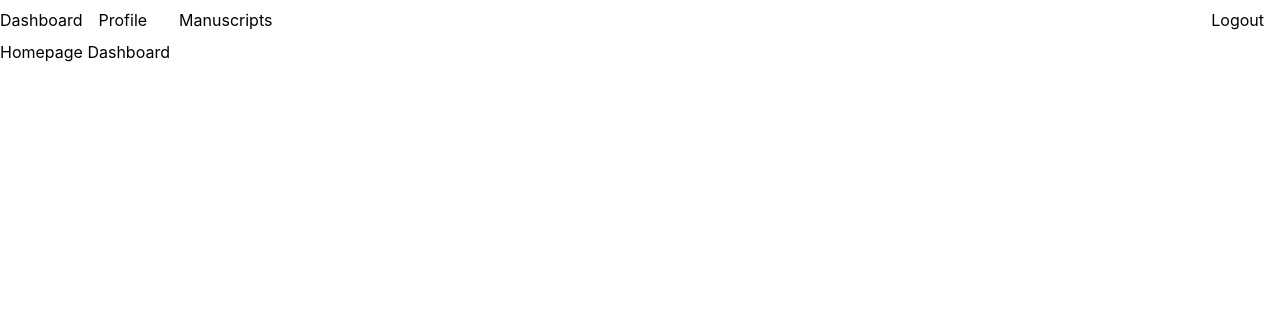
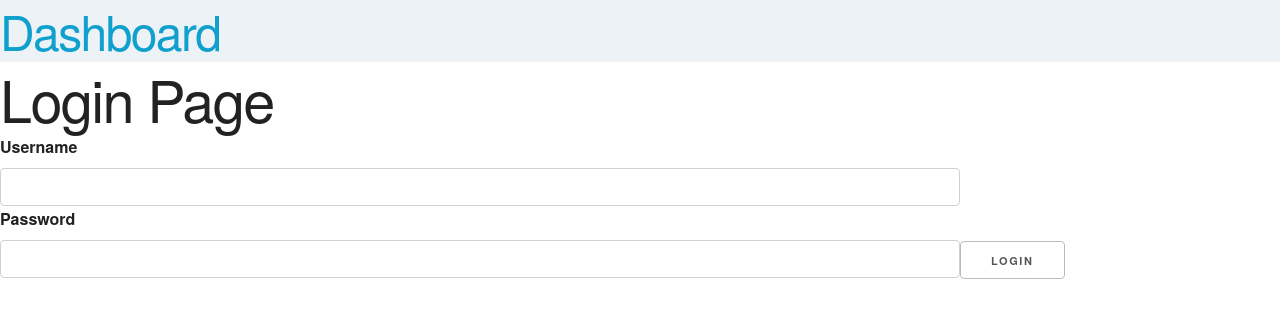
Before and after one commit to steerpike/wip, a React (Create React App) app: page /login in a window 1280 px wide. Before the commit this address led to /. Shown: the top 318 px of the page. Built offline with nearby package versions, Linux system fonts and the light colour scheme.

Commit message:
Added database and listing/creating manuscripts into DB and context api

```diff
--- a/src/App.js
+++ b/src/App.js
@@ -1,6 +1,6 @@
 import React from 'react';
-import { AuthProvider } from './AuthContext'
 import { BrowserRouter as Router, Route, Switch } from 'react-router-dom'
+import { AuthContext } from './AuthContext'
 import Header from './Header';
 import Profile from './Profile';
 import Dashboard from './Dashboard';
@@ -11,48 +11,27 @@ import Manuscript from './Manuscripts/Manuscript';
 import NewManuscript from './Manuscripts/NewManuscript';
 
 export default class App extends React.Component {
-  state = {
-    manuscripts: {
-        "podcast-work:1565919435": {
-            _id: "Manuscript:podcast-work:1565919435",
-            slug: "podcast-work:1565919435",
-            title: "Podcast Work",
-            content: "A podcast series on couch to 80K words",
-            createdAt: new Date(),
-            updatedAt: new Date()
-        },
-        "the-good-thief:1565919577": {
-            _id: "Manuscript:the-good-thief:1565919577",
-            slug: "the-good-thief:1565919577",
-            title: "The good thief",
-            content: "A novel on being the immortal thief crucified with Jesus.",
-            createdAt: new Date(),
-            updatedAt: new Date()
-        }
-    }
+  static contextType = AuthContext
+
+  async componentDidMount() {
+
   }
-
-
   handleSave = (manuscript) => {
     let getSlug = require('speakingurl');
     manuscript.createdAt = new Date().getTime()
     manuscript.updatedAt = new Date().getTime()
     let slug = getSlug(manuscript.title)+":"+manuscript.createdAt
     manuscript.slug = slug
-    manuscript['_id'] = "Manuscript:"+slug
-    const {manuscripts} = this.state
-    this.setState({
-      manuscripts: {
-        ...manuscripts,
-        [slug]:manuscript
-      }
-    })
+    manuscript['id'] = "Manuscript:"+slug
+    //const {manuscripts} = this.state
+    this.context.addManuscript(manuscript)
     return slug;
   }
   render() {
+
     return (
+
       <div>
-        <AuthProvider>
           <Router>
           <Header />
 
@@ -60,15 +39,16 @@ export default class App extends React.Component {
             <Switch>
               <Route path="/login" component={Login} />
               <ProtectedRoute path="/manuscripts/new" component={(props) => <NewManuscript {...props} onSave={this.handleSave } />} />
-              <ProtectedRoute path="/manuscripts/:slug" component={(props) => <Manuscript {...props} manuscript={this.state.manuscripts[props.match.params.slug]} />}  />
-              <ProtectedRoute path="/manuscripts" component= {(props) => <Manuscripts {...props} manuscripts={this.state.manuscripts} />} />
+              <ProtectedRoute path="/manuscripts/:slug" component={(props) => <Manuscript {...props} manuscript={this.context.manuscripts[props.match.params.slug]} />}  />
+              <ProtectedRoute path="/manuscripts" component= {(props) => <Manuscripts {...props} manuscripts={this.context.manuscripts} />} />
               <ProtectedRoute path="/profile" component={Profile} />
               <ProtectedRoute path="/" component={Dashboard} />
             </Switch>
           </div>
           </Router>
-        </AuthProvider>
+
       </div>
+
     );
   }
 }
--- a/src/AuthContext.js
+++ b/src/AuthContext.js
@@ -1,25 +1,60 @@
 import React from 'react'
+import DB from './Storage/db'
 
 
 const AuthContext = React.createContext()
 
 class AuthProvider extends React.Component {
     state = {
-        isAuth: true
+        isAuth: false,
+        user: {
+          username: undefined
+        },
+        db: undefined,
+        manuscripts: {}
+    }
+    getManuscripts = async () => {
+      const manuscripts = await this.state.db.getAll()
+      this.setState({
+        manuscripts
+      })
+    }
+    addManuscript = async (manuscript) => {
+      const response = await this.state.db.createManuscript(manuscript)
+      console.log('response',response)
+      this.setState({
+        manuscripts: {
+          ...this.state.manuscripts,
+          [manuscript.slug]:manuscript
+        }
+      })
     }
     login = (name,password) => {
         setTimeout(() => this.setState({ isAuth: true }), 1000)
+        this.setState({
+          ...this.state,
+          user: {
+            username:'brightcarvings'
+          },
+          db:new DB('brightcarvings')
+        }, () => this.getManuscripts())
+
     }
     logout = () => {
         this.setState({ isAuth: false })
     }
     render() {
-        return (
+      return (
           <AuthContext.Provider
             value={{
               isAuth: this.state.isAuth,
               login: this.login,
-              logout: this.logout
+              logout: this.logout,
+              updateManuscripts: this.updateManuscripts,
+              addManuscript: this.addManuscript,
+              user: this.state.user,
+              db: this.state.db,
+              manuscripts: this.state.manuscripts
             }}
           >
             {this.props.children}
@@ -29,4 +64,4 @@ class AuthProvider extends React.Component {
 }
 const AuthConsumer = AuthContext.Consumer
 
-export { AuthProvider, AuthConsumer }
+export { AuthContext, AuthProvider, AuthConsumer }
--- a/src/Header.js
+++ b/src/Header.js
@@ -4,7 +4,7 @@ import { Link } from 'react-router-dom';
 
 export default () => (
     <header>
-        <nav className="flex items-center">
+        <nav className="flex items-center bg-gray-200">
         <AuthConsumer>
             {({ isAuth, logout }) => (
                 <div className="flex flex-grow items-center">
--- a/src/Manuscripts/Manuscript.js
+++ b/src/Manuscripts/Manuscript.js
@@ -3,9 +3,10 @@ import React from 'react';
 export default class Manuscript extends React.Component {
     render() {
         const { manuscript } = this.props;
+        if(!manuscript) { return null;}
         return (
             <div>
-                <h1>{manuscript.title}</h1>
+                <h2>{manuscript.title}</h2>
                 <p>{manuscript.content}</p>
             </div>
         )
--- a/src/Manuscripts/Manuscripts.js
+++ b/src/Manuscripts/Manuscripts.js
@@ -1,10 +1,11 @@
 import React, { Component } from 'react'
+import { AuthContext } from '../AuthContext'
 import { Link } from 'react-router-dom'
 
 class Manuscripts extends Component {
-
+    static contextType = AuthContext
     render() {
-        const manuscripts = Object.values(this.props.manuscripts)
+        const manuscripts = Object.values(this.context.manuscripts)
         return (<div>
             <h2>Manuscripts List</h2>
             { manuscripts.map((m)=>(
--- /dev/null
+++ b/src/Storage/db.js
@@ -0,0 +1,18 @@
+import PouchDb from 'pouchdb'
+
+export default class DB {
+    constructor(name) {
+        this.db = new PouchDb(name)
+    }
+    async getAll() {
+        let allItems = await this.db.allDocs({include_docs: true});
+        let manuscripts = {};
+        allItems.rows.forEach(i => manuscripts[i.id] = i.doc);
+        return manuscripts;
+    }
+    async createManuscript(manuscript) {
+        const res = await this.db.post({...manuscript})
+        console.log('db',res)
+        return res
+    }
+}
--- a/src/index.js
+++ b/src/index.js
@@ -1,10 +1,15 @@
 import React from 'react';
 import ReactDOM from 'react-dom';
 import './styles/tailwind.css';
+import './styles/base.css';
 import App from './App';
+import { AuthProvider } from './AuthContext'
 import * as serviceWorker from './serviceWorker';
 
-ReactDOM.render(<App />, document.getElementById('root'));
+ReactDOM.render(
+<AuthProvider>
+<App />
+</AuthProvider>, document.getElementById('root'));
 
 // If you want your app to work offline and load faster, you can change
 // unregister() to register() below. Note this comes with some pitfalls.
--- /dev/null
+++ b/src/styles/base.css
@@ -0,0 +1,147 @@
+body {
+    line-height: 1.6;
+    font-weight: 400;
+    font-family: "Raleway", "HelveticaNeue", "Helvetica Neue", Helvetica, Arial, sans-serif;
+    color: #222; }
+
+
+  /* Typography
+  –––––––––––––––––––––––––––––––––––––––––––––––––– */
+  h1, h2, h3, h4, h5, h6 {
+    font-weight: 300; }
+  h1 { font-size: 4.0rem; line-height: 1.2;  letter-spacing: -.1rem;}
+  h2 { font-size: 3.6rem; line-height: 1.25; letter-spacing: -.1rem; }
+  h3 { font-size: 3.0rem; line-height: 1.3;  letter-spacing: -.1rem; }
+  h4 { font-size: 2.4rem; line-height: 1.35; letter-spacing: -.08rem; }
+  h5 { font-size: 1.8rem; line-height: 1.5;  letter-spacing: -.05rem; }
+  h6 { font-size: 1.5rem; line-height: 1.6;  letter-spacing: 0; }
+
+
+  a {
+    color: #1EAEDB; }
+  a:hover {
+    color: #0FA0CE; }
+
+
+/* Buttons
+–––––––––––––––––––––––––––––––––––––––––––––––––– */
+.button,
+button,
+input[type="submit"],
+input[type="reset"],
+input[type="button"] {
+  display: inline-block;
+  height: 38px;
+  padding: 0 30px;
+  color: #555;
+  text-align: center;
+  font-size: 11px;
+  font-weight: 600;
+  line-height: 38px;
+  letter-spacing: .1rem;
+  text-transform: uppercase;
+  text-decoration: none;
+  white-space: nowrap;
+  background-color: transparent;
+  border-radius: 4px;
+  border: 1px solid #bbb;
+  cursor: pointer;
+  box-sizing: border-box; }
+.button:hover,
+button:hover,
+input[type="submit"]:hover,
+input[type="reset"]:hover,
+input[type="button"]:hover,
+.button:focus,
+button:focus,
+input[type="submit"]:focus,
+input[type="reset"]:focus,
+input[type="button"]:focus {
+  color: #333;
+  border-color: #888;
+  outline: 0; }
+.button.button-primary,
+button.button-primary,
+input[type="submit"].button-primary,
+input[type="reset"].button-primary,
+input[type="button"].button-primary {
+  color: #FFF;
+  background-color: #33C3F0;
+  border-color: #33C3F0; }
+.button.button-primary:hover,
+button.button-primary:hover,
+input[type="submit"].button-primary:hover,
+input[type="reset"].button-primary:hover,
+input[type="button"].button-primary:hover,
+.button.button-primary:focus,
+button.button-primary:focus,
+input[type="submit"].button-primary:focus,
+input[type="reset"].button-primary:focus,
+input[type="button"].button-primary:focus {
+  color: #FFF;
+  background-color: #1EAEDB;
+  border-color: #1EAEDB; }
+
+
+/* Forms
+–––––––––––––––––––––––––––––––––––––––––––––––––– */
+input[type="email"],
+input[type="number"],
+input[type="search"],
+input[type="text"],
+input[type="tel"],
+input[type="url"],
+input[type="password"],
+textarea,
+select {
+  height: 38px;
+  width: 75%;
+  padding: 6px 10px; /* The 6px vertically centers text on FF, ignored by Webkit */
+  background-color: #fff;
+  border: 1px solid #D1D1D1;
+  border-radius: 4px;
+  box-shadow: none;
+  box-sizing: border-box; }
+/* Removes awkward default styles on some inputs for iOS */
+input[type="email"],
+input[type="number"],
+input[type="search"],
+input[type="text"],
+input[type="tel"],
+input[type="url"],
+input[type="password"],
+textarea {
+  -webkit-appearance: none;
+     -moz-appearance: none;
+          appearance: none; }
+textarea {
+  min-height: 165px;
+  width: 75%;
+  padding-top: 6px;
+  padding-bottom: 6px; }
+input[type="email"]:focus,
+input[type="number"]:focus,
+input[type="search"]:focus,
+input[type="text"]:focus,
+input[type="tel"]:focus,
+input[type="url"]:focus,
+input[type="password"]:focus,
+textarea:focus,
+select:focus {
+  border: 1px solid #33C3F0;
+  outline: 0; }
+label,
+legend {
+  display: block;
+  margin-bottom: .5rem;
+  font-weight: 600; }
+fieldset {
+  padding: 0;
+  border-width: 0; }
+input[type="checkbox"],
+input[type="radio"] {
+  display: inline; }
+label > .label-body {
+  display: inline-block;
+  margin-left: .5rem;
+  font-weight: normal; }
```
Also changed, not shown: src/styles/index.css (line endings or trailing spaces).
